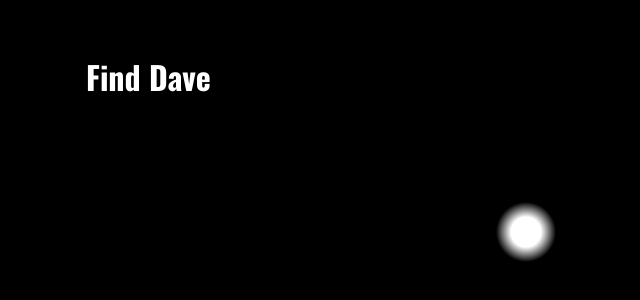
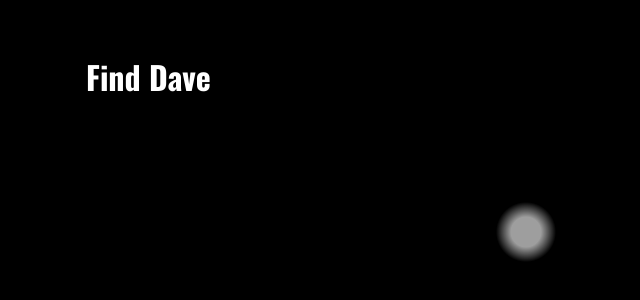
Before and after one commit to mcglasp/find-dave, a plain HTML site: page index.html in a window 1280 px wide. Shown: the part 168-468 px from the top of the page, without its empty margins (114-754 px from the left). Drawn offline with nearby package versions, Linux system fonts and the light colour scheme; the site is published under a folder, as on GitHub Pages, so addresses that start at the root find nothing; a web font is replaced by a local one.

Commit message:
Update index.html

```diff
--- a/index.html
+++ b/index.html
@@ -54,7 +54,7 @@
       }
 
       .img {
-        background-image: url("/spooky-album-lightbulb-image.jpeg");
+        background-image: url("spooky-album-lightbulb-image.jpeg");
         background-size: cover;
         background-repeat: no-repeat;
         background-position: 0% -150px;
```
